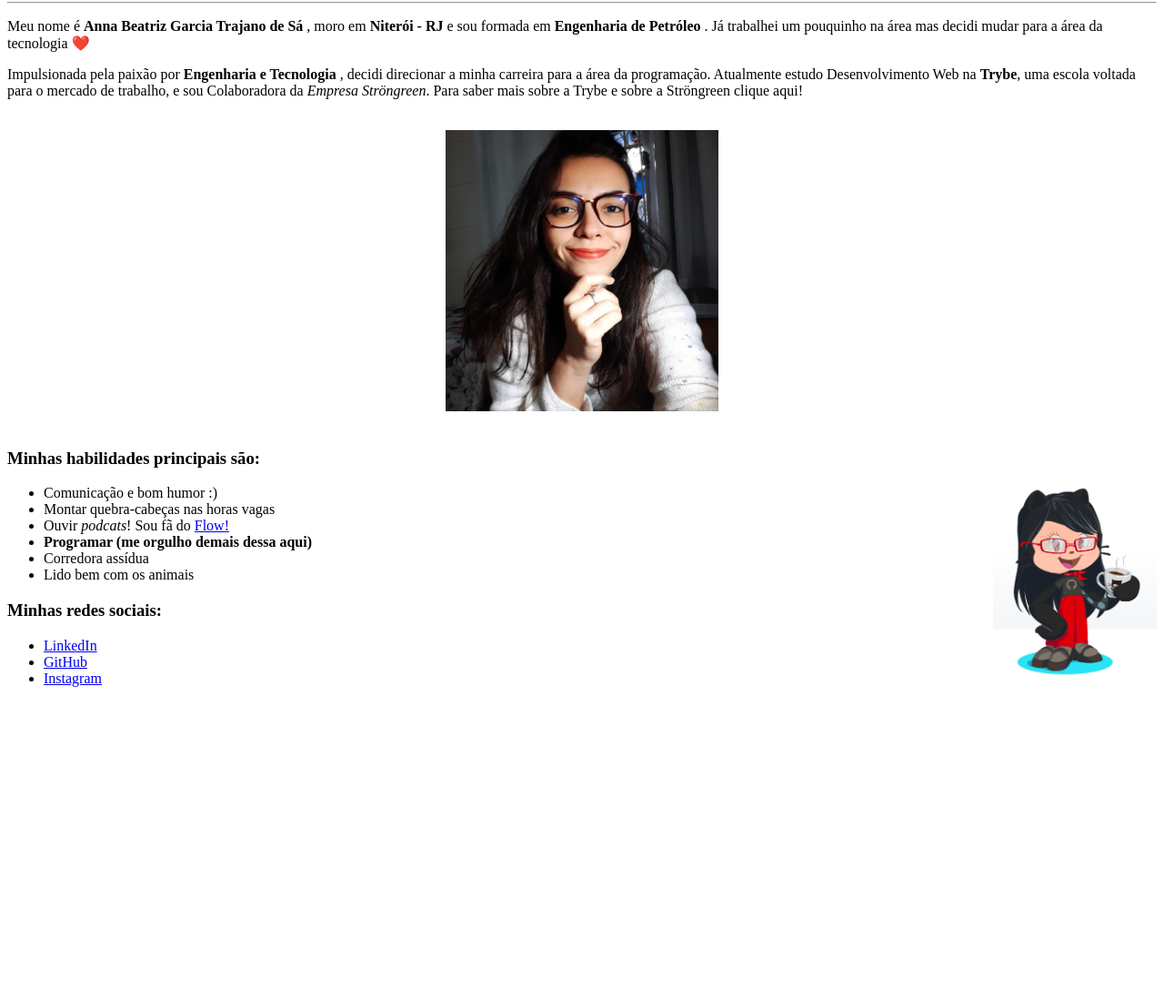
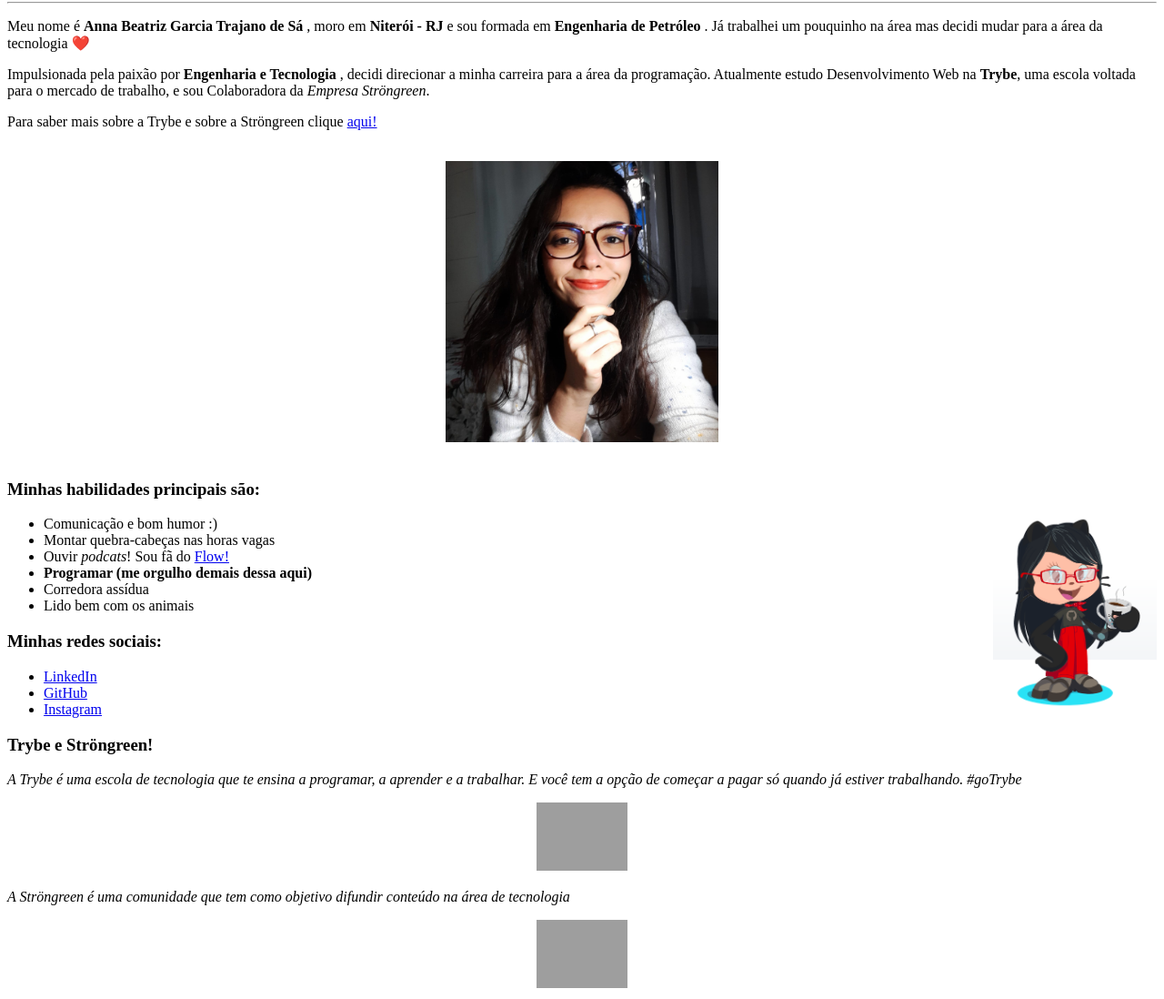
Before and after one commit to annabia95/annabia95.github.io, a plain HTML site: page index.html in a window 1280 px wide. Shown: the part 78-1176 px from the top of the page at 91% size. Before the commit the page ends 849 px from the top, so only its background shows below. Drawn offline with Linux system fonts and the light colour scheme; grey boxes are pictures that could not be loaded.

Commit message:
Adicionando link de redirecionamento dentro da pagina e outras imagens externas

```diff
--- a/index.html
+++ b/index.html
@@ -18,13 +18,15 @@
     <br>
   <p>Impulsionada pela paixão por <strong>Engenharia e Tecnologia</strong> , decidi direcionar a minha carreira para a
     área da programação. Atualmente estudo Desenvolvimento Web na <strong>Trybe</strong>, uma escola voltada para o
-    mercado de trabalho, e sou Colaboradora da <em>Empresa Ströngreen</em>. Para saber mais sobre a Trybe e sobre a
-    Ströngreen clique aqui! </p>
+    mercado de trabalho, e sou Colaboradora da <em>Empresa Ströngreen</em>.</p>
+  <p>Para saber mais sobre a Trybe e sobre a
+    Ströngreen clique <a href="#id1">aqui!</a> </p>
   <br>
   <center>
     <img src="1.jpeg" alt="Foto da Anna" width="300px">
   </center>
   <br>
+
   <h3>Minhas habilidades principais são:</h3>
 
   <img src="2.png" alt="Foto do Octcat" align="right" width="180px">
@@ -38,12 +40,22 @@
     <li>Corredora assídua </li>
     <li>Lido bem com os animais</li>
   </ul>
+
   <h3>Minhas redes sociais:</h3>
   <ul>
-    <li> <a href="www.linkedin.com/in/anna-beatriz-trajano-de-sá"target="_blank" >LinkedIn</a></li>
-    <li> <a href="https://github.com/annabia95" target="_blank" >GitHub</a></li>
-    <li> <a href="https://www.instagram.com/annabiatrajano/" target="_blank" >Instagram</a></li>
+    <li> <a href="www.linkedin.com/in/anna-beatriz-trajano-de-sá" target="_blank">LinkedIn</a></li>
+    <li> <a href="https://github.com/annabia95" target="_blank">GitHub</a></li>
+    <li> <a href="https://www.instagram.com/annabiatrajano/" target="_blank">Instagram</a></li>
   </ul>
+
+  <h3>Trybe e Ströngreen!</h3>
+  <p id="id1"> <em>A Trybe é uma escola de tecnologia que te ensina a programar, a aprender e a trabalhar. E você tem a opção de começar a pagar só quando já estiver trabalhando. #goTrybe</em></p>
+
+  <center> <img src="https://media-exp1.licdn.com/dms/image/C4D0BAQFalja6B0Vl8A/company-logo_200_200/0/1625490679503?e=1645660800&v=beta&t=AHLbY8SW8DtABiceLyw38zCg3CZF_VDHZlqhBuf96GM" alt="Logo da Trybe" width="100px"> </center>
+
+  <p><em>A Ströngreen é uma comunidade que tem como objetivo difundir conteúdo na área de tecnologia</em> </p>
+
+  <center> <img src="https://media-exp1.licdn.com/dms/image/C4E0BAQE9T88PR5m3SA/company-logo_200_200/0/1607203136225?e=1645660800&v=beta&t=LaM_0OurViZT8uoOaRibonq3oLIozwJnO3yWIj-fpd4" alt="Logo da Empresa" width="100px"> </center>
 </body>
 
 </html>
```
